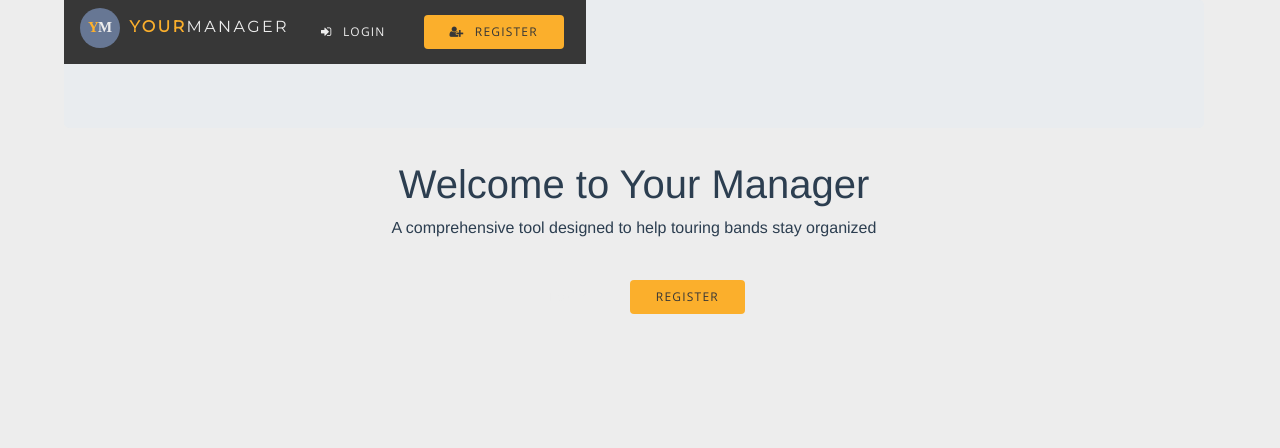
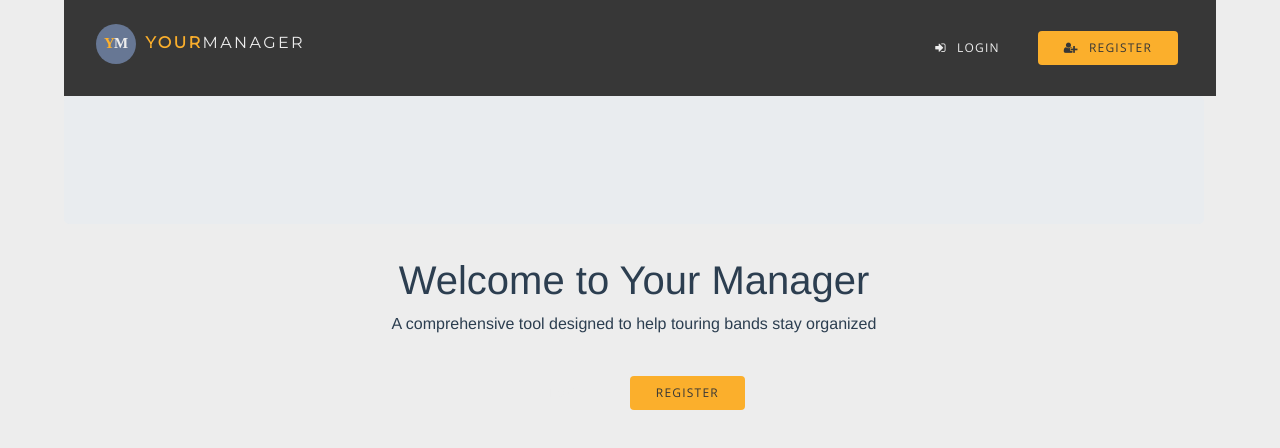
Before and after one commit to CWRU-KHAN/your-manager, a Vue app: page / in a window 1280 px wide. Shown: the top 448 px of the page. Built offline with nearby package versions, Linux system fonts and the light colour scheme.

Commit message:
removed-unused-style-from-app-vue

```diff
--- a/src/App.vue
+++ b/src/App.vue
@@ -1,6 +1,6 @@
 <template>
   <div id="app">
-    <site-navbar id="side-nav"></site-navbar>
+    <site-navbar></site-navbar>
     <router-view/>
   </div>
 </template>
@@ -25,10 +25,4 @@ export default {
   color: #2c3e50;
 }
 
-#side-nav {
-  float: left;
-  margin: 0 1em 0em 0em;
-  padding: 0;
-}
-
 </style>
```
